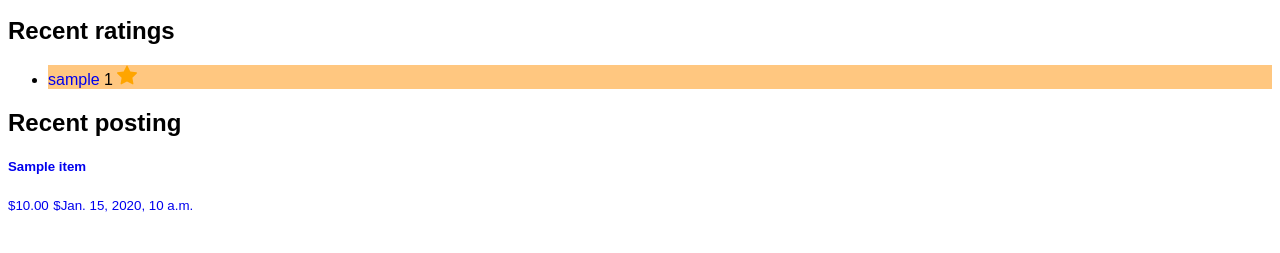
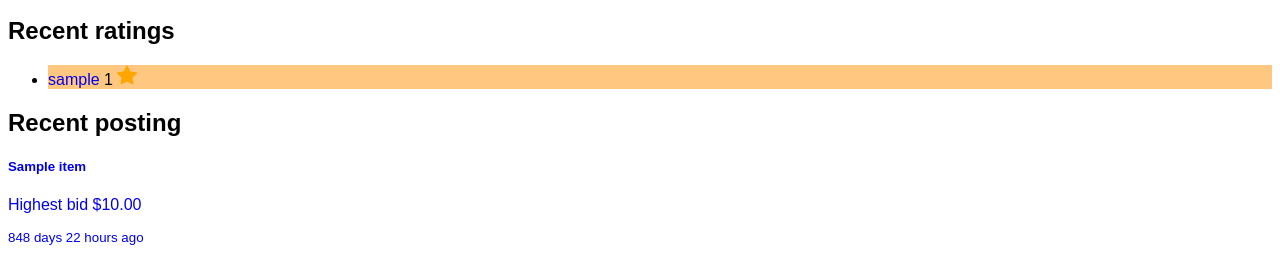
Before and after one commit to T-220-VLN2-H2/Code, a Django app: page /accounts/profile/ in a window 1280 px wide. Shown: the part 607-860 px from the top of the page. Before the commit the page ends 819 px from the top, so only its background shows below. Run offline with Django 4.2, Linux system fonts and the light colour scheme; a user stored in the database is signed in; data comes from the database, SQL or seed files in the repository; tables that the repository leaves empty hold one stand-in row (values such as "Sample post"); parts of the project's set-up code (start-up, migrations or seed data) failed here and were passed over.

Commit message:
time since and highest bid on profile recent sales

```diff
--- a/core/templates/items/item_bid.html
+++ b/core/templates/items/item_bid.html
@@ -1,6 +1,6 @@
 {% block bid %}
 <!-- Button trigger modal -->
-<button type="button" class="btn btn-primary px-5 py-3 m-4" data-bs-toggle="modal" data-bs-target="#exampleModal">
+<button type="button" class="btn btn-primary px-5 py-3 mx-4 mt-4" data-bs-toggle="modal" data-bs-target="#exampleModal">
 Bid
 </button>
 
--- a/core/templates/user/recent_activity.html
+++ b/core/templates/user/recent_activity.html
@@ -24,14 +24,30 @@
 
     <div class="col-5">
         <h2>Recent posting</h2>
-        <div class="list-group overflow-auto recents">
+        <div class="container list-group overflow-auto recents">
             {% for item in items %}
             <a href="/items/{{ item.id }}" class="list-group-item list-group-item-action" aria-current="true">
-                <div class="d-flex w-100 justify-content-between">
-                    <h5 class="mb-1">{{ item.title }}</h5>
-                    <small>${{ item.price }}</small>
-                    <small>${{ item.date_created }}</small>
-                </div>
+                    <div class="row">
+                        <div class="col-7 d-flex align-items-center">
+                            <h5 class="mb-1">{{ item.title }}</h5>
+                        </div>
+                        <div class="col-5">
+                            <p class="m-0">Highest bid ${{ item.max_bid }}</p>
+                            {% if item.time_since_days != 1 %}
+                                {% if item.time_since_hours != 1 %}
+                                    <small class="text-secondary">{{ item.time_since_days }} days {{ item.time_since_hours }} hours ago</small>
+                                {% else %}
+                                    <small class="text-secondary">{{ item.time_since_days }} days {{ item.time_since_hours }} hour ago</small>
+                                {% endif %}
+                            {% else %}
+                                {% if item.time_since_hours != 1 %}
+                                    <small class="text-secondary">{{ item.time_since_days }} day {{ item.time_since_hours }} hours ago</small>
+                                {% else %}
+                                    <small class="text-secondary">{{ item.time_since_days }} day {{ item.time_since_hours }} hour ago</small>
+                                {% endif %}
+                            {% endif %}
+                        </div>
+                    </div>
             </a>
             {% endfor %}
         </div>
--- a/core/views/user.py
+++ b/core/views/user.py
@@ -9,19 +9,30 @@ from core.services.item_service import ItemService
 from core.services.notification_service import NotificationService
 from core.services.order_service import OrderService
 from core.services.user_service import UserService
+from datetime import datetime
 
 folder_path = "../templates/user"
 ctx = {}
 
-def item_time_since(items):
-    pass
+def add_information(items):
+    ''' Adds time and highest bid information for template '''
+    now = datetime.now()
+    for item in items:
+        max_bid = BidService.get_max_bid(item)
+        max_bid = max_bid.amount if max_bid is not None else 0
+        item.max_bid = max_bid
+        then = item.date_created
+        time_since = now - then.replace(tzinfo=None)
+        item.time_since_hours = int(time_since.seconds / 60 / 60 % 24)
+        item.time_since_days = time_since.days
 
 @login_required
 def home(request):
     ctx["user"] = request.user
     ctx["ratings"] = UserService.get_user_ratings(request.user)
     # TODO: implement count for get_sale_items
-    ctx["items"] = ItemService.get_sale_items(request.user.id)
+    ctx["items"] = ItemService.get_sale_items(request.user)
+    add_information(ctx["items"])
     return render(request, f"{folder_path}/index.html", context=ctx)
 
 
@@ -63,6 +74,7 @@ def profile(request, id):
     target_user = UserService.get_user_info(id)
     ctx["ratings"] = UserService.get_user_ratings(target_user)
     ctx["items"] = ItemService.get_sale_items(target_user.id)
+    add_information(ctx["items"])
     ctx["target_user"] = target_user
     ctx["user"] = request.user
     avg_rating = UserService.get_user_rating(target_user.id)["rating__avg"]
```
Also changed, not shown: core/templates/items/item_details.html (+4 -4 lines).
